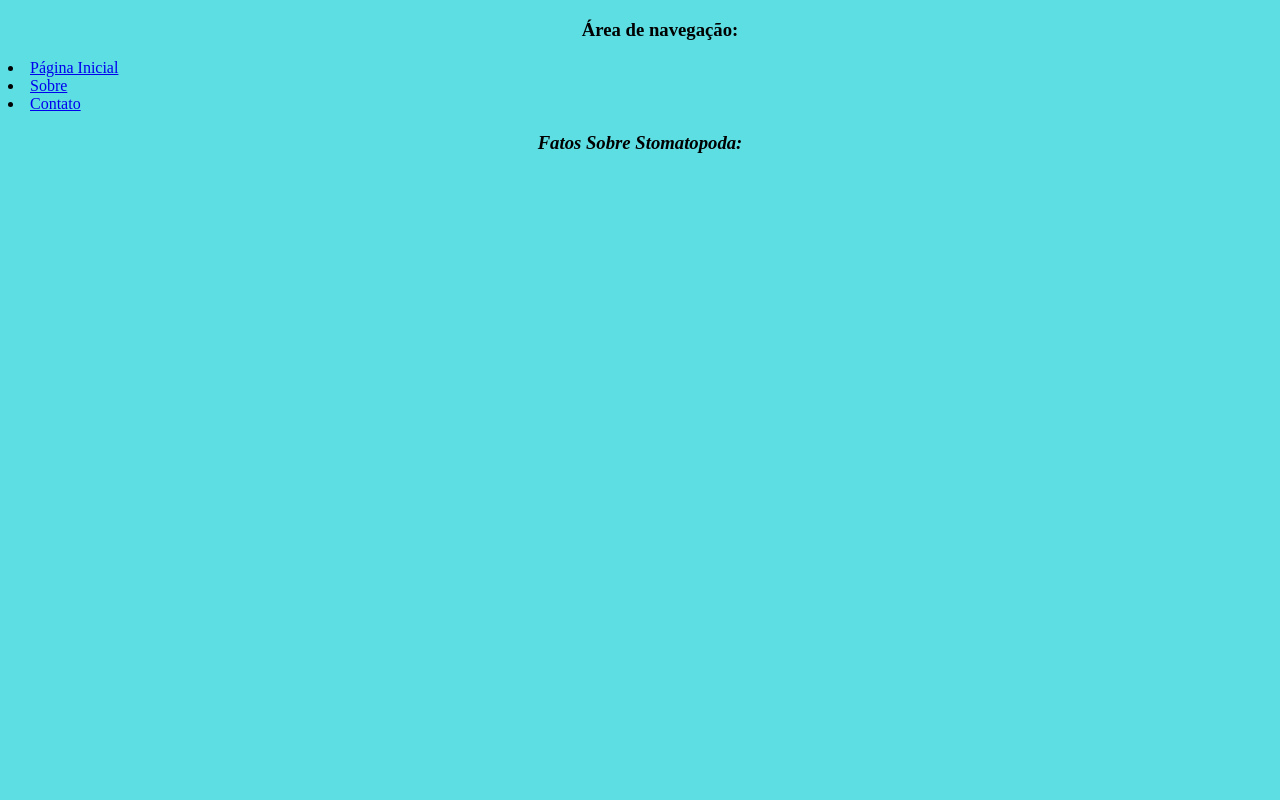
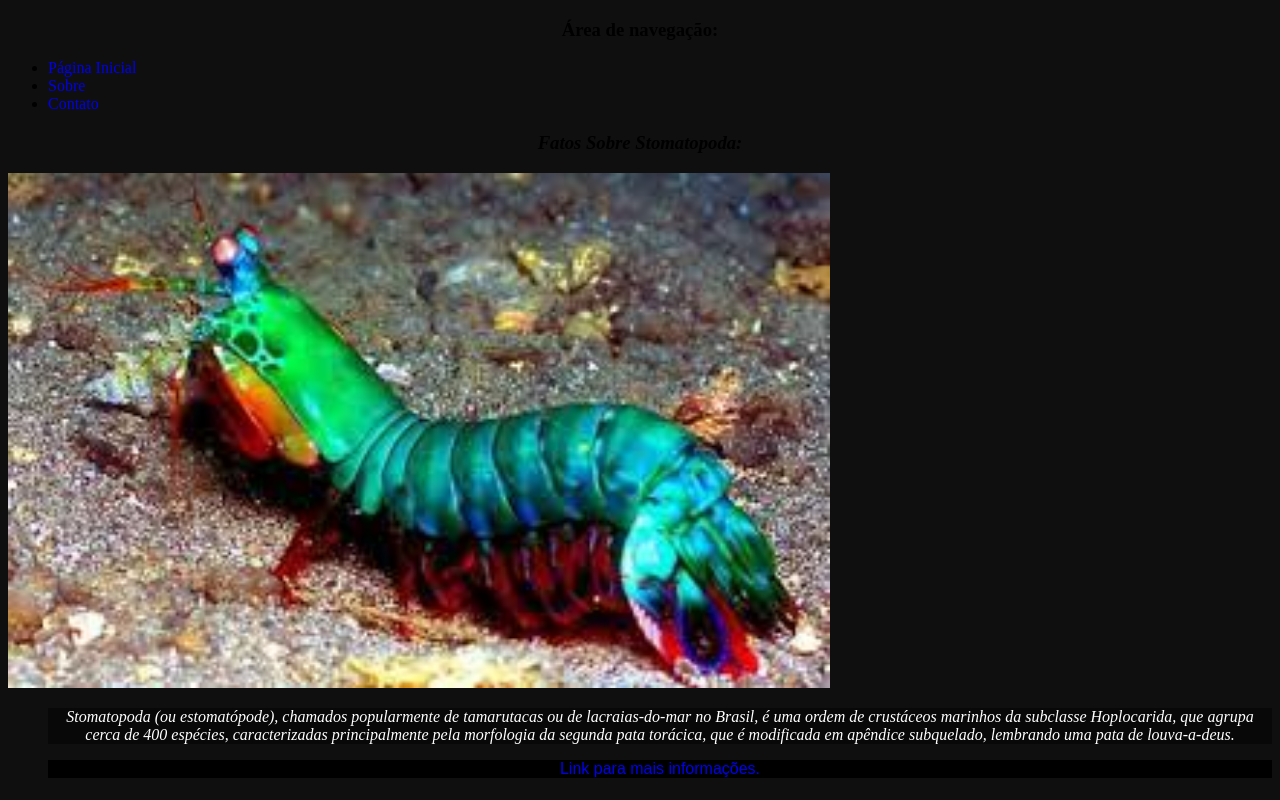
Before and after one commit to LucasRosa53/trybe-exercicio, a plain HTML site: page fundamentos/secao-03-html-css/bloco-04-dia-3.4-html-semantico/exercicio3.4.index.html in a window 1280 px wide. Drawn offline with Linux system fonts and the light colour scheme.

Commit message:
adicionado imagem, link, breve descricação e outros

```diff
--- a/fundamentos/secao-03-html-css/bloco-04-dia-3.4-html-semantico/exercicio3.4.index.html
+++ b/fundamentos/secao-03-html-css/bloco-04-dia-3.4-html-semantico/exercicio3.4.index.html
@@ -1,5 +1,6 @@
 <!DOCTYPE html>
-<html lang="en">
+<html lang="pt-br">
+
 <head>
     <meta charset="UTF-8">
     <meta http-equiv="X-UA-Compatible" content="IE=edge">
@@ -7,16 +8,35 @@
     <title>Soco a 80km/h: Conheça o Stomatopoda.</title>
     <link rel="stylesheet" href="style.css">
 </head>
+
 <body>
     <nav>
-        <ul><h3 class="Areanav">Área de navegação:</h3></ul>
-        <li><a href="#paginicial">Página Inicial</a></li>
-        <li><a href="#sobre">Sobre</a></li>
-        <li><a href="#contato">Contato</a></li>
+        <h3 class="Areanav">Área de navegação:</h3>
+        <ul class="lista">
+
+            <li><a href="#paginicial">Página Inicial</a></li>
+            <li><a href="#sobre">Sobre</a></li>
+            <li><a href="#contato">Contato</a></li>
+
+        </ul>
+
     </nav>
 
-    <h3 class="Fatos">Fatos Sobre Stomatopoda:</h3>
+    <h3 class="Fatos"></a>Fatos Sobre Stomatopoda:</h3>
+
+    <img class="Stomo" src="/stomopoda.jpeg" alt="Stomopoda">
+
+    <ul class="Stomoimg">
+
+        <li>
+            <p class="bdescrição">Stomatopoda (ou estomatópode), chamados popularmente de tamarutacas ou de lacraias-do-mar no Brasil, é uma ordem de crustáceos marinhos da subclasse Hoplocarida, que agrupa cerca de 400 espécies, caracterizadas principalmente pela morfologia da segunda pata torácica, que é modificada em apêndice subquelado, lembrando uma pata de louva-a-deus.</p>
+
+            <p class="link"><a href="https://pt.wikipedia.org/wiki/Stomatopoda" target="_blank">Link para mais informações.</a></p>
+    </ul>
+    </li>
+
 
 
 </body>
+
 </html>
--- a/fundamentos/secao-03-html-css/bloco-04-dia-3.4-html-semantico/style.css
+++ b/fundamentos/secao-03-html-css/bloco-04-dia-3.4-html-semantico/style.css
@@ -1,5 +1,5 @@
 body {
-    background-color: rgb(93, 222, 226);
+    background-color: rgb(15, 15, 15);
 }
 
 .Areanav {
@@ -16,3 +16,37 @@ body {
     text-align: center;
     font-style: italic;
 }
+
+.lista li a {
+    text-decoration: none;
+
+}
+.Stomo {
+    width: 65%;
+    align-items: center;
+
+}
+
+.Stomoimg li a {
+    text-decoration: none;
+
+
+
+}
+.Stomoimg li {
+    list-style: none;
+    text-align: center;
+}
+
+.bdescrição {
+    font-style: italic;
+    color: white;
+    background-color: rgb(8, 8, 8);
+}
+
+.link {
+    font-family: fantasy;
+    text-decoration: none;
+    color: white;
+    background-color: black;
+}
```
Also changed, not shown: fundamentos/secao-03-html-css/bloco-04-dia-3.4-html-semantico/stomopoda.jpeg (added).
